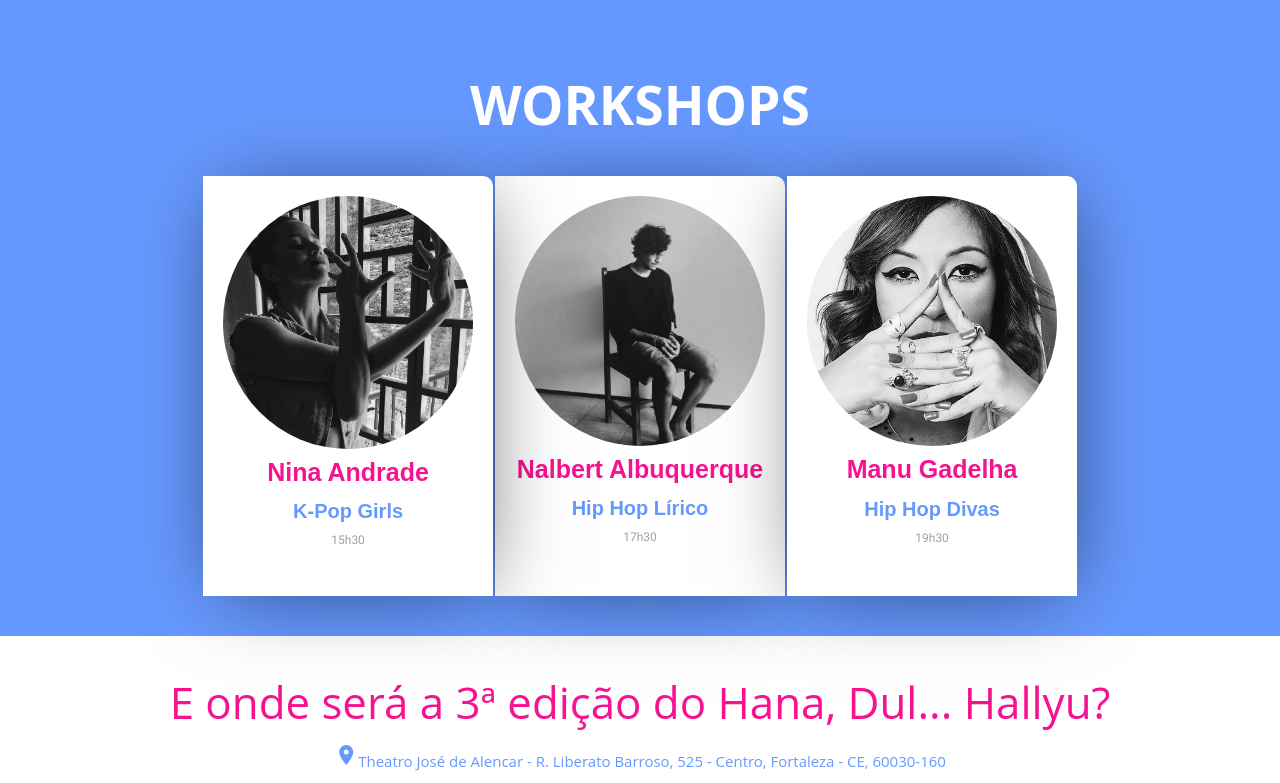
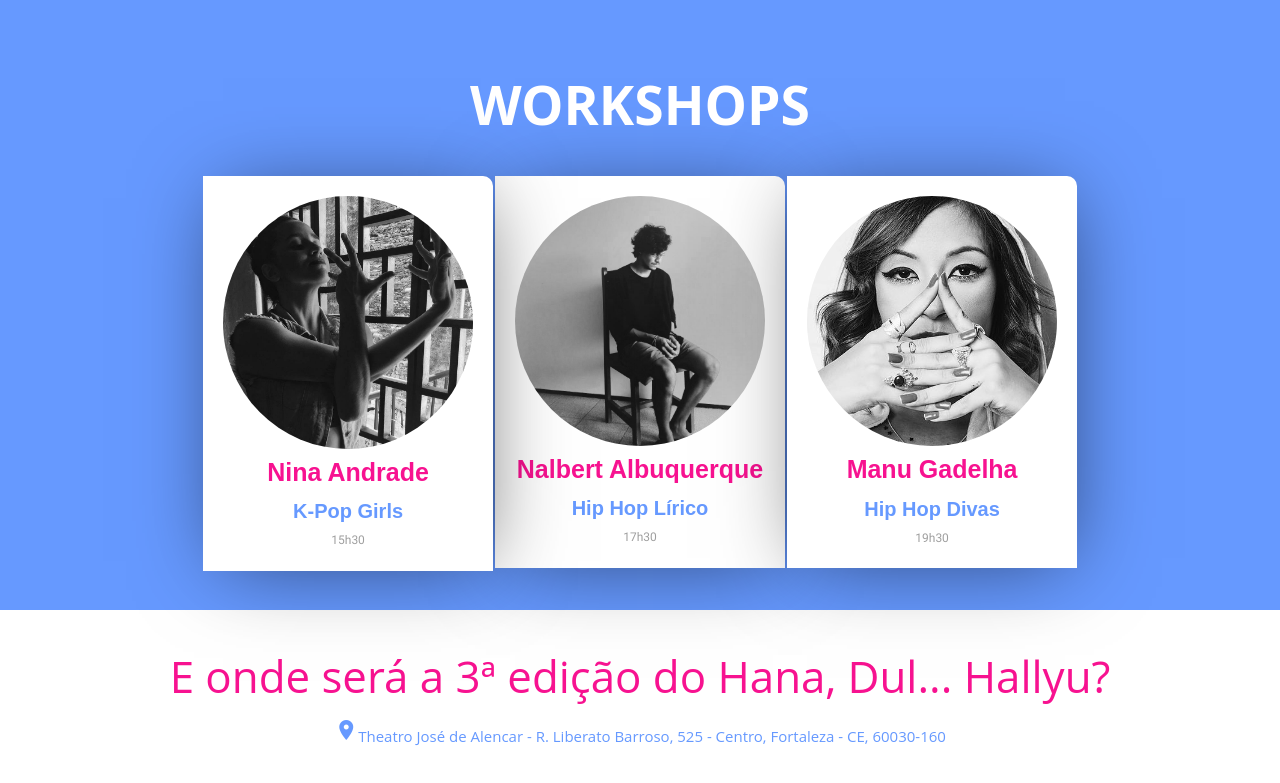
Before and after one commit to lucasweiby/hdh, a PHP site: page / in a window 1280 px wide. Shown: the part 931-1714 px from the top of the page. Run offline with PHP 8.4, Linux system fonts and the light colour scheme; some libraries are stand-ins or nearby versions; some web fonts are replaced.

Commit message:
Workshops

```diff
--- a/css/style.css
+++ b/css/style.css
@@ -166,7 +166,7 @@ body {
     background-color: white;
     padding: 20px 20px;
     width: 100%;
-    height: 420px;
+    height: auto;
     margin: 0;
     border-top-right-radius: 10px;
     -webkit-box-shadow: 4px 6px 80px -16px rgba(0, 0, 0, 0.59);
--- a/sass/style.scss
+++ b/sass/style.scss
@@ -199,7 +199,7 @@ body {
     background-color: white;
     padding: 20px 20px;
     width: 100%;
-    height: 420px;
+    height: auto;
     margin: 0;
     border-top-right-radius: 10px;
     @include default-shadow;
```
Also changed, not shown: 1 other file.
